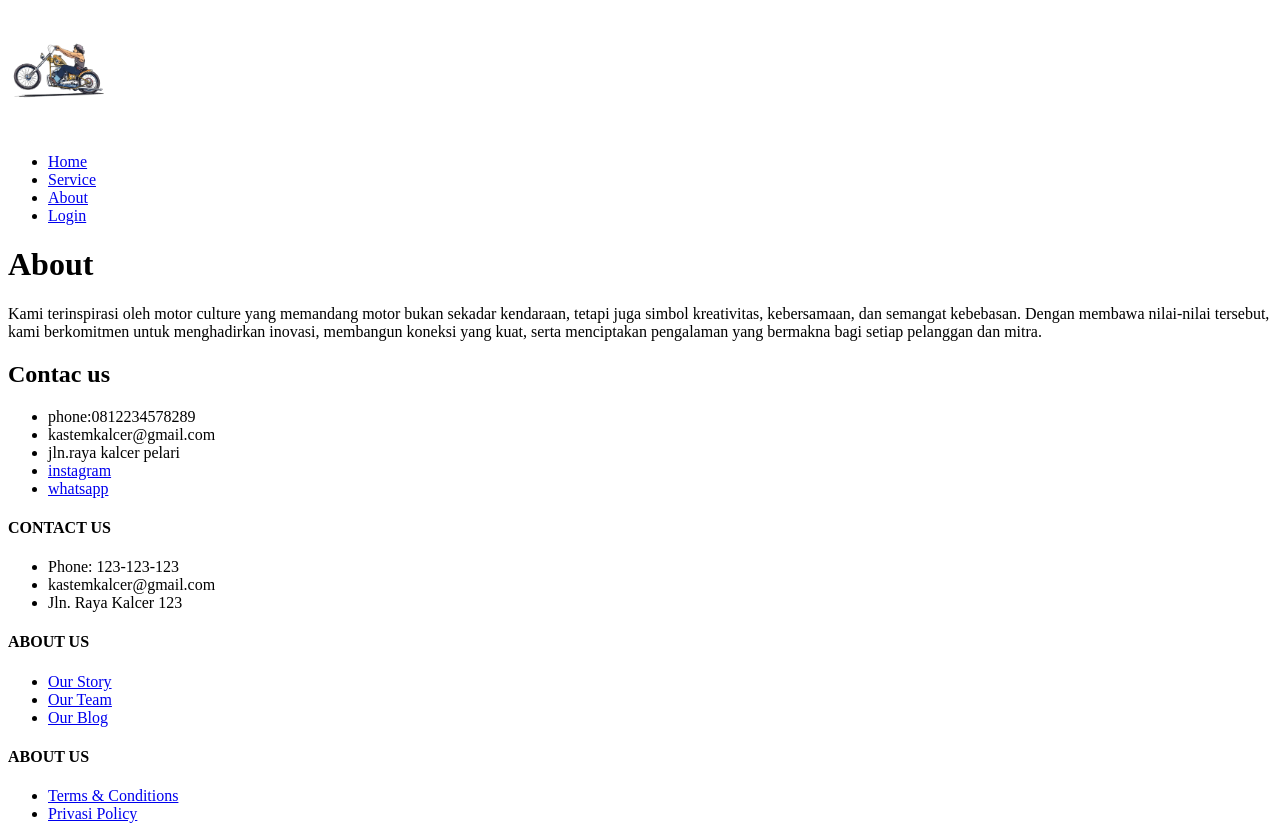
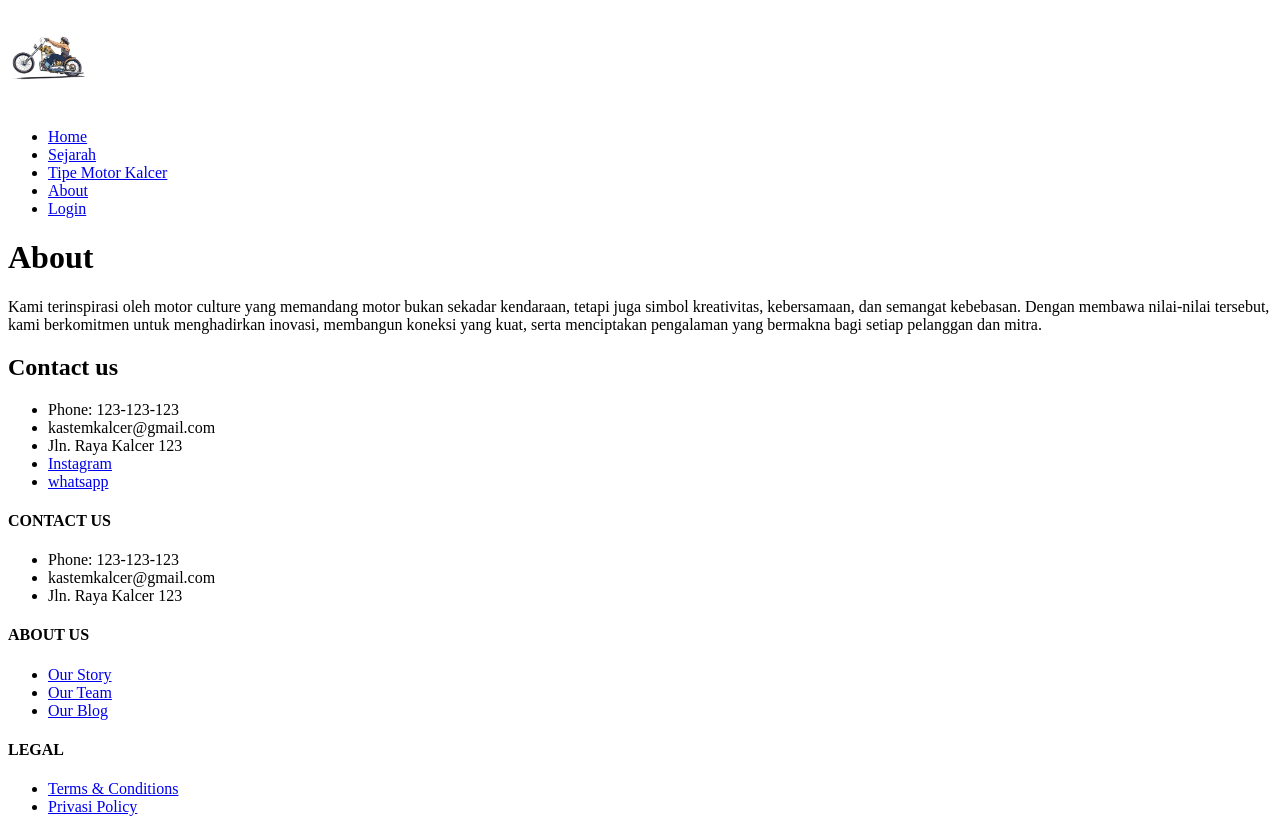
Before and after one commit to wsantika/tugas_kelompok, a plain HTML site: page about.html in a window 1280 px wide. Drawn offline with Linux system fonts and the light colour scheme.

Commit message:
merapikan kode

```diff
--- a/about.html
+++ b/about.html
@@ -8,32 +8,31 @@
 
 </head>
 <body>
-    <header>
-        <a href ="#"><img src="logo.png" width="100" </a>
-    </header>
+    <nav class ="navbar">
 
-    <nav>
+        <div class="logoAtas"><a href ="#"><img src="logo.png" width="80" </a></div>
+
         <ul>
             <li><a href="index.html">Home</a></li>
-            <li><a href="#">Service</a></li>
+            <li><a href="#">Sejarah</a></li>
+            <li><a href="#">Tipe Motor Kalcer</a></li>
             <li><a href="about.html">About</a></li>
             <li><a href="#">Login</a></li>
         </ul>
     </nav>
-
 
     <header>
         <h1>About</h1>
         <p>Kami terinspirasi oleh motor culture yang memandang motor bukan sekadar kendaraan, tetapi juga simbol kreativitas, kebersamaan, dan semangat kebebasan. Dengan membawa nilai-nilai tersebut, kami berkomitmen untuk menghadirkan inovasi, membangun koneksi yang kuat, serta menciptakan pengalaman yang bermakna bagi setiap pelanggan dan mitra.</p>
     </header>
 
-    <h2>Contac us</h2>
+    <h2>Contact us</h2>
     <ul>
-        <li>phone:0812234578289</li>
+        <li>Phone: 123-123-123</li>
         <li>kastemkalcer@gmail.com</li>
-        <li>jln.raya kalcer pelari</li>
-        <li><a href="https://www.instagram.com/keduxgarage?igsh=NHBoNDQ0NTdsenM1" target="_blank">instagram </a></li>
-        <li><a href="https://web.whatsapp.com" target="_blank">whatsapp</a></li>
+        <li>Jln. Raya Kalcer 123</li>
+        <li><a href="https://www.instagram.com/keduxgarage?igsh=NHBoNDQ0NTdsenM1" target="_blank">Instagram</a></li>
+        <li><a href="#" target="_blank">whatsapp</a></li>
     </ul>
 
     <footer>
@@ -51,7 +50,7 @@
             <li><a href="#"> Our Blog</a></li>
         </ul>
 
-        <h4>ABOUT US</h4>
+        <h4>LEGAL</h4>
         <ul>
             <li><a href="#"> Terms & Conditions</a></li>
             <li><a href="#"> Privasi Policy</a></li>
```
Also changed, not shown: index.html (+3 -0 lines).
